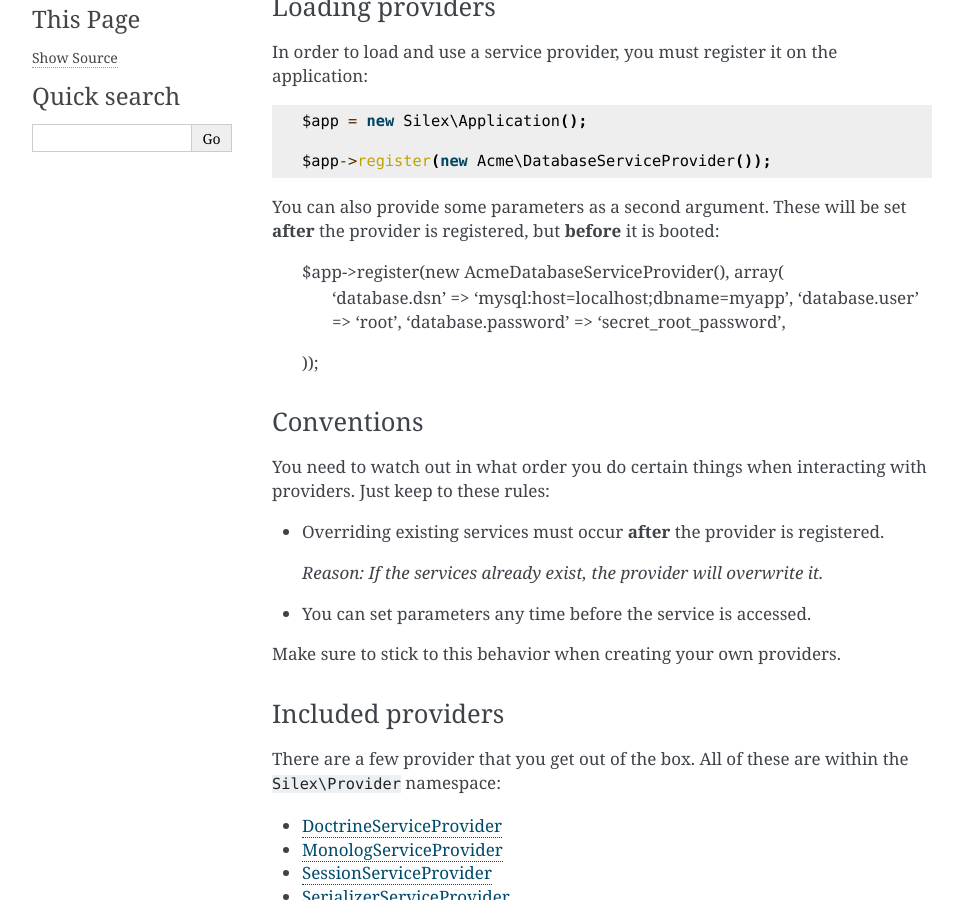
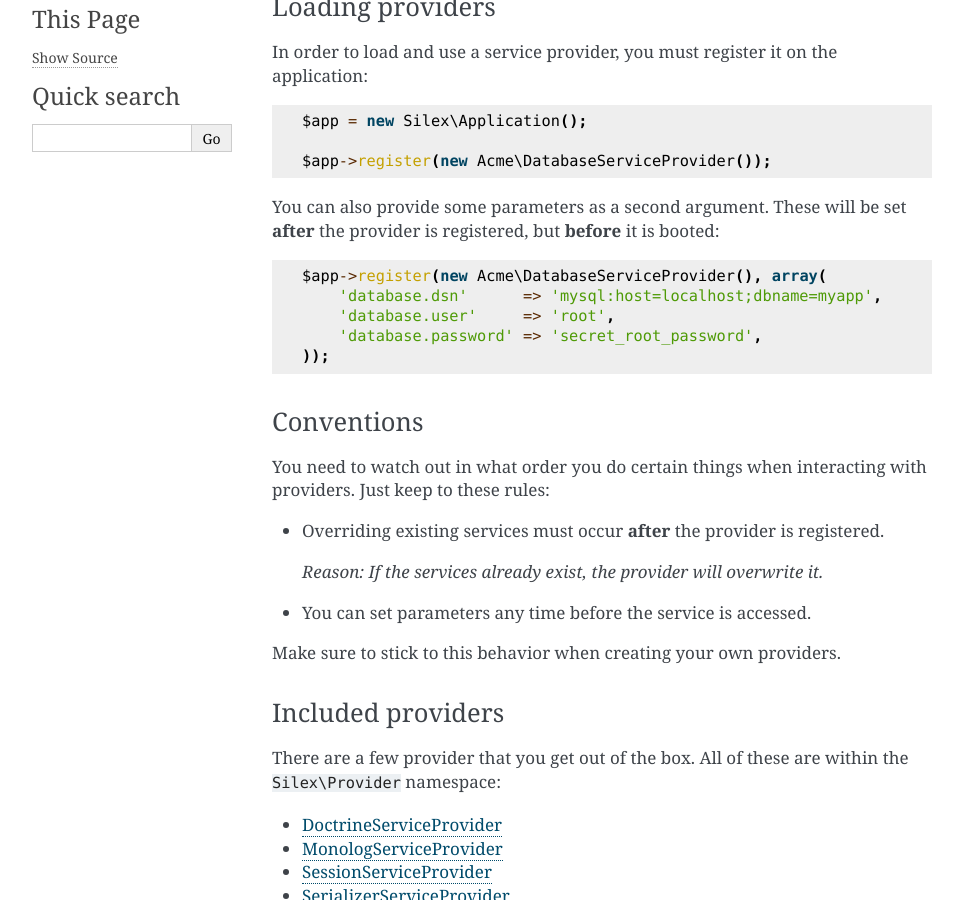
Before and after one commit to silexphp/Silex, a Sphinx documentation site: the page built from doc/providers.rst, in a window 1280 px wide and 900 px high, scrolled down 313 px. Shown: the whole window, without its empty margins (148-1111 px from the left). Built offline with Sphinx 7.4.7, drawn with Linux system fonts in a browser that asks for light colours.

Commit message:
fixed markup

```diff
--- a/doc/providers.rst
+++ b/doc/providers.rst
@@ -19,8 +19,8 @@
 
     $app->register(new Acme\DatabaseServiceProvider());
 
-You can also provide some parameters as a second argument. These
-will be set **after** the provider is registered, but **before** it is booted:
+You can also provide some parameters as a second argument. These will be set
+**after** the provider is registered, but **before** it is booted::
 
     $app->register(new Acme\DatabaseServiceProvider(), array(
         'database.dsn'      => 'mysql:host=localhost;dbname=myapp',
```
